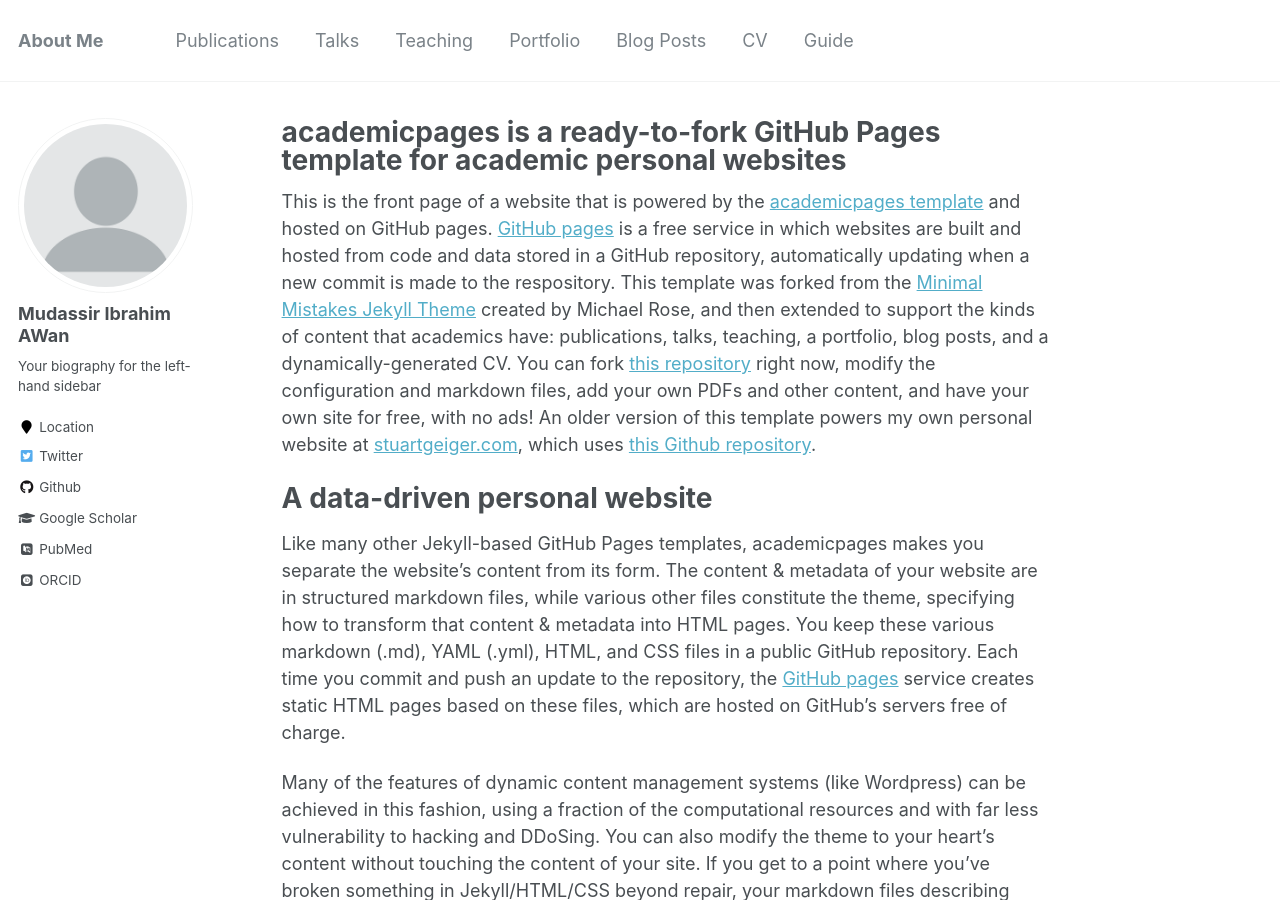
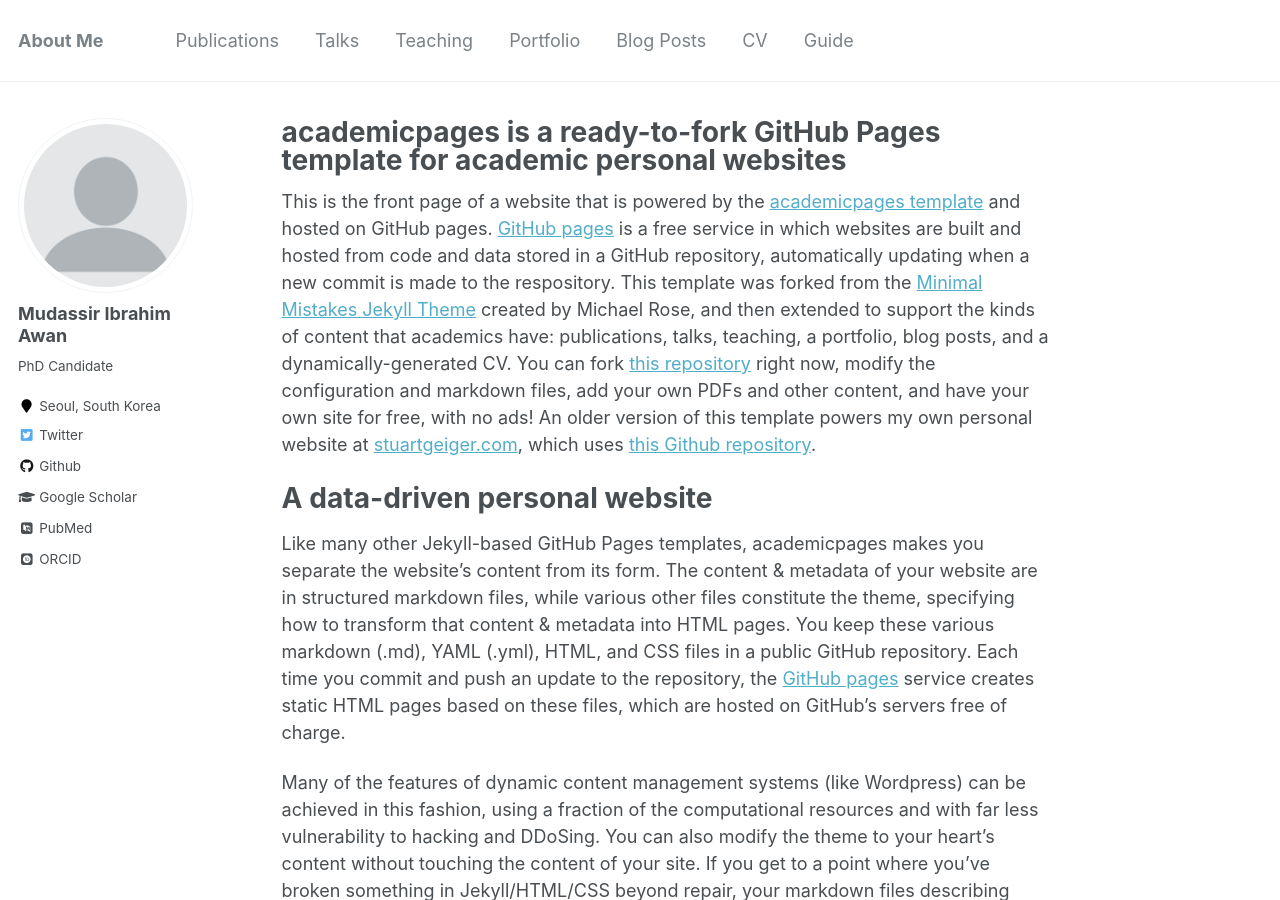
Before and after one commit to mudassir-awan/mudassir-awan.github.io, a Jekyll site: the page built from _pages/about.md, in a window 1280 px wide and 900 px high. Built offline with Jekyll 4.4.1, drawn with Linux system fonts in a browser that asks for light colours; some web fonts are replaced.

Commit message:
Update _config.yml

```diff
--- a/_config.yml
+++ b/_config.yml
@@ -80,13 +80,13 @@
 
 # Site Author
 author:
-  name             : "Mudassir Ibrahim AWan"
+  name             : "Mudassir Ibrahim Awan"
   avatar           : "profile.png"
-  bio              : "Your biography for the left-hand sidebar"
-  location         : "Location"
+  bio              : "PhD Candidate"
+  location         : "Seoul, South Korea"
   employer         :
   pubmed           : "https://www.ncbi.nlm.nih.gov/pubmed/?term=john+snow"
-  googlescholar    : "http://yourfullgooglescholarurl.com"
+  googlescholar    : "https://scholar.google.com/citations?user=VCllBHIAAAAJ&hl=en"
   email            :
   researchgate     :  # example: "https://www.researchgate.net/profile/yourprofile"
   uri              :
```
